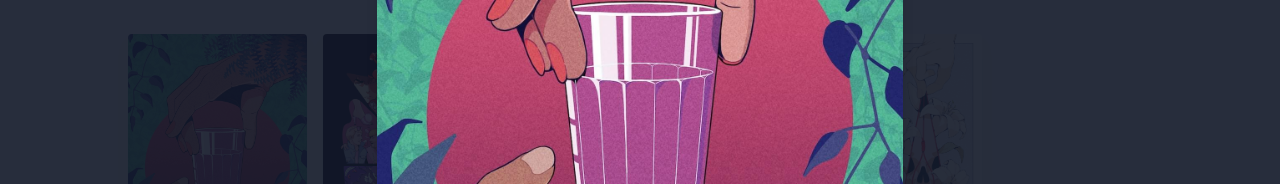
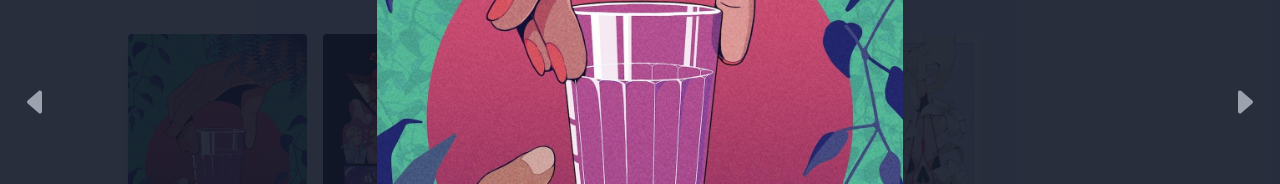
Before and after one commit to thomasryu/portfolio, a Next.js app: page /gallery in a window 1280 px wide. Both pictures are taken after a click on the element 217 px from the left and 460 px from the top of the page. Shown: the part 298-482 px from the top of the page. Built offline with nearby package versions, Linux system fonts and the light colour scheme.

Commit message:
Adding navigation to the lightbox component

```diff
--- a/components/Gallery/Gallery.tsx
+++ b/components/Gallery/Gallery.tsx
@@ -2,11 +2,11 @@
 
 import { useState } from 'react'
 import dynamic from 'next/dynamic'
-import Image from 'next/image'
-import { Image as ImageType } from '@/types'
+import NextImage from 'next/image'
+import { Image } from '@/types'
 
 type Props = {
-  images: ImageType[]
+  images: Image[]
   current?: number
 
   className?: string
@@ -41,7 +41,7 @@ export const Gallery = (props: Props) => {
               onClick={() => handleClick(index)}
               key={image.src}
             >
-              <Image
+              <NextImage
                 className='object-contain bg-light-gray animate-fade-in'
                 src={image.src}
                 alt={image.alt}
--- a/components/Gallery/Lightbox.tsx
+++ b/components/Gallery/Lightbox.tsx
@@ -1,15 +1,16 @@
 'use client'
 
-import { useState } from 'react'
+import { useCallback, useEffect, useState } from 'react'
 import { Overlay } from '../Overlay'
 
 import Close from '@/icons/close.svg'
+import Caret from '@/icons/caret.svg'
 
-import { Image as ImageType } from '@/types'
-import Image from 'next/image'
+import { Image } from '@/types'
+import NextImage from 'next/image'
 
 type Props = {
-  images: ImageType[]
+  images: Image[]
   current?: number
 
   open: boolean
@@ -19,16 +20,54 @@ type Props = {
 }
 
 const Lightbox = (props: Props) => {
-  const [current, setCurrent] = useState(props.current || 0)
+  const [current, setCurrent] = useState(props.current ?? 0)
   const image = props.images[current]
 
+  const handleArrowClick = (next?: boolean) => {
+    const { length } = props.images
+    setCurrent((length + current + (next ? 1 : -1)) % length)
+  }
+
+  const handleArrowPress = useCallback(
+    (e: KeyboardEvent) => {
+      const { length } = props.images
+      switch (e.key) {
+        case 'ArrowLeft':
+          setCurrent((length + current - 1) % length)
+          break
+        case 'ArrowRight':
+          setCurrent((length + current + 1) % length)
+          break
+      }
+    },
+    [current],
+  )
+
+  useEffect(() => {
+    document.addEventListener('keydown', handleArrowPress)
+    return () => document.removeEventListener('keydown', handleArrowPress)
+  }, [handleArrowPress])
+
   return (
-    <Overlay onClose={props.onClose} open>
+    <Overlay className='text-gray' onClose={props.onClose} open>
       <button
         className='absolute top-1 right-1 shrink-0 p-2 z-10'
         onClick={props.onClose}
       >
-        <Close className='text-gray w-8 h-8 lg:w-12 lg:h-12' />
+        <Close className='w-8 h-8 lg:w-12 lg:h-12' />
+      </button>
+
+      <button
+        className='shrink-0 absolute top-1/2 left-1 -translate-y-1/2 p-2 lg:p-4 z-10'
+        onClick={() => handleArrowClick()}
+      >
+        <Caret className='w-6 h-6 lg:w-8 lg:h-8 rotate-180' />
+      </button>
+      <button
+        className='shrink-0 absolute top-1/2 right-1 -translate-y-1/2 p-2 lg:p-4 z-10'
+        onClick={() => handleArrowClick(true)}
+      >
+        <Caret className='w-6 h-6 lg:w-8 lg:h-8' />
       </button>
 
       <div
@@ -37,7 +76,7 @@ const Lightbox = (props: Props) => {
           aspectRatio: `${image.size?.width}/${image.size?.height}`,
         }}
       >
-        <Image
+        <NextImage
           className='object-contain rounded lg:rounded-lg animate-fade-in shadow lg:shadow-lg'
           src={image.src}
           alt={image.alt}
--- a/components/Overlay.tsx
+++ b/components/Overlay.tsx
@@ -21,7 +21,7 @@ export const Overlay = forwardRef<HTMLDivElement, Props>(
     }
 
     const handleEscPress = useCallback(
-      () => (e: KeyboardEvent) => {
+      (e: KeyboardEvent) => {
         if (e.key === 'Escape' && onClose) {
           onClose()
         }
```
Also changed, not shown: public/images/icons/caret.svg (added).
